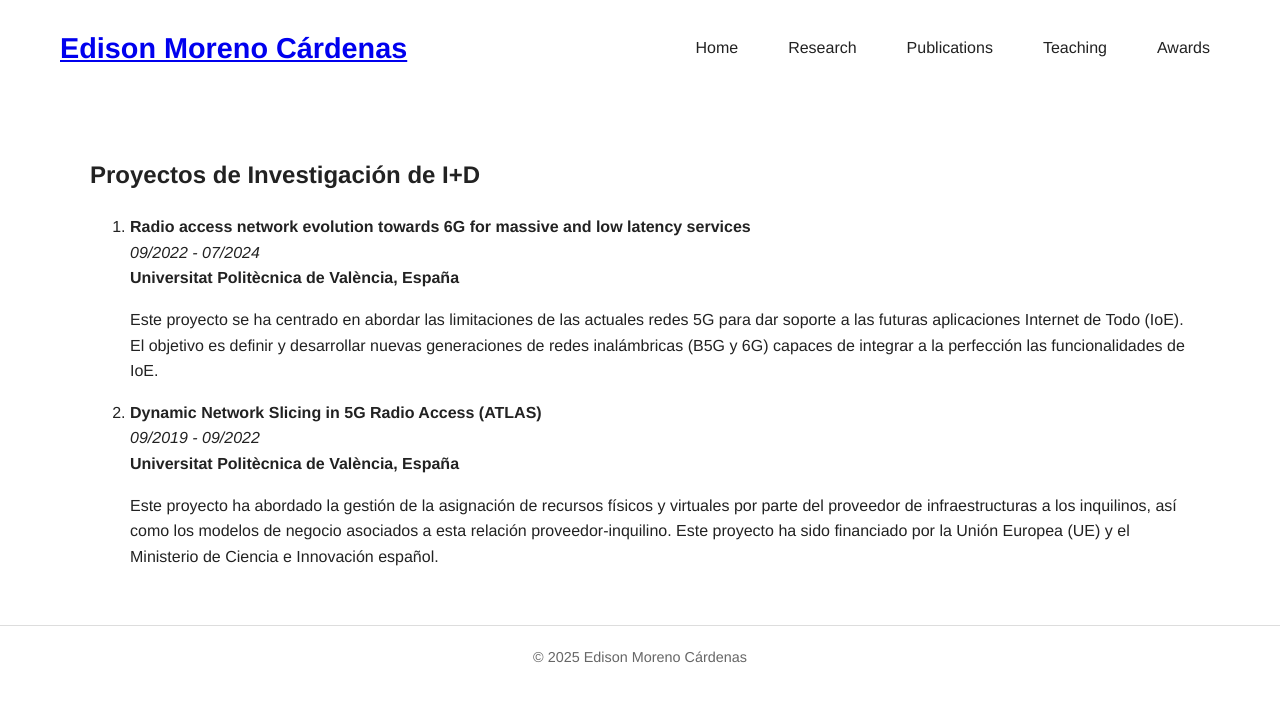
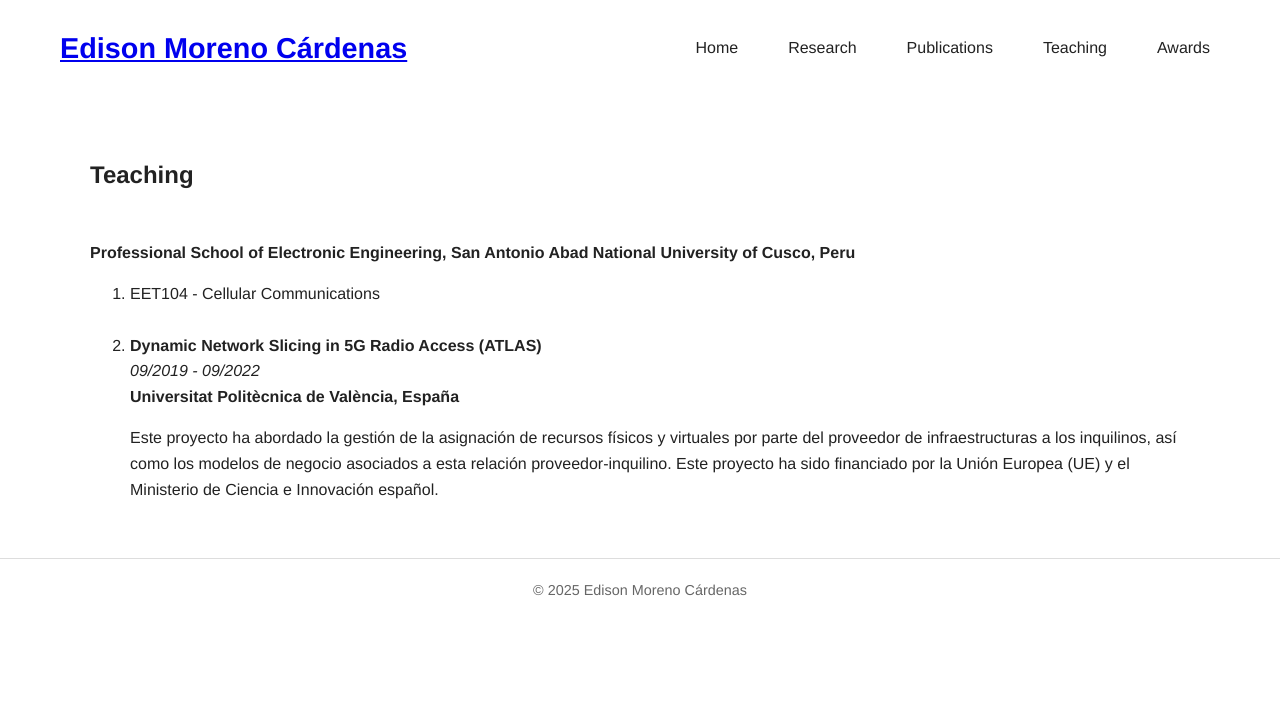
Before and after one commit to edisonmorenocardenas/edisonmorenocardenas.github.io, a Jekyll site: the page built from teaching.html, in a window 1280 px wide. Shown: the top 702 px of the page. Built offline with Jekyll 4.4.1, drawn with Linux system fonts in a browser that asks for light colours.

Commit message:
Actualizar contenido de

```diff
--- a/research.html
+++ b/research.html
@@ -15,7 +15,7 @@ title: "Projects"
   <ol class="projects-list">
     <!-- Proyecto 1 -->
     <li>
-      <strong>Universitat Politècnica de València, España</strong><br>
+      <strong>Universitat Politècnica de València, Spain</strong><br>
       09/2022 - presente: <em>Radio access network evolution towards 6G for massive and low latency services</em>
       This project has focused on addressing the limitations of current 5G networks to support
       future Internet of Everything (IoE) applications. The aim is to define and develop new
--- a/teaching.html
+++ b/teaching.html
@@ -1,21 +1,20 @@
 ---
 layout: default
-title: "Projects"
+title: "Teaching"
 ---
 
-<section id="projects">
-  <h1>Proyectos de Investigación de I+D</h1>
+<section id="Teaching">
+  <h1>Teaching</h1>
+  <br>
+  <strong>Professional School of Electronic Engineering, San Antonio Abad National University of Cusco, Peru</strong>
+  <br>
 
-  <ol class="projects-list">
-    <!-- Proyecto 1 -->
+  <ol class="Teaching-list">
+    <!-- Cursos -->
     <li>
-      <strong>Radio access network evolution towards 6G for massive and low latency services</strong><br>
-      <em>09/2022 - 07/2024</em><br>
-      <strong>Universitat Politècnica de València, España</strong>
-      <p>
-        Este proyecto se ha centrado en abordar las limitaciones de las actuales redes 5G para dar soporte a las futuras aplicaciones Internet de Todo (IoE).
-        El objetivo es definir y desarrollar nuevas generaciones de redes inalámbricas (B5G y 6G) capaces de integrar a la perfección las funcionalidades de IoE.
-      </p>
+      EET104 - Cellular Communications
+      <br>
+      <br>
     </li>
 
     <!-- Proyecto 2 -->
```
